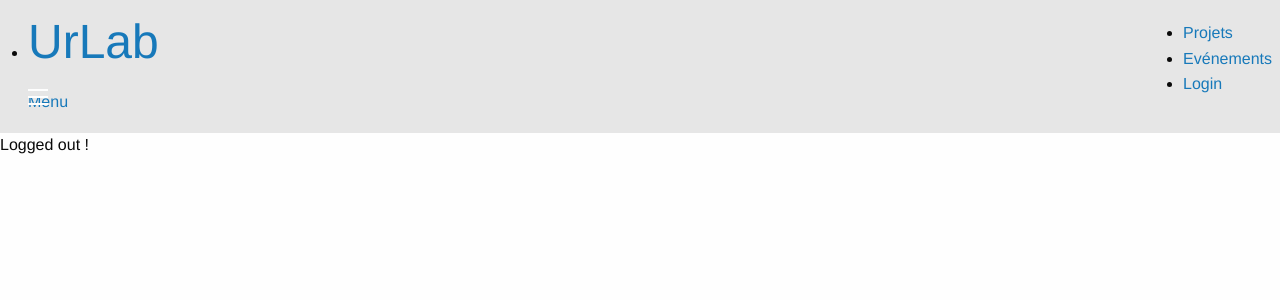
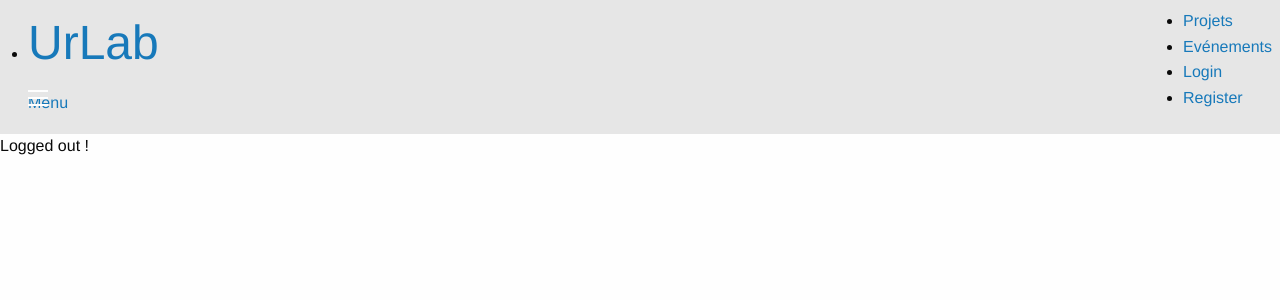
Before and after one commit to UrLab/incubator, a Django app: page /admin/logout/ in a window 1280 px wide. Shown: the top 300 px of the page. Run offline with Django 3.2, Linux system fonts and the light colour scheme; the visitor is signed in with stand-in values (Sample User, id 1); some libraries are stand-ins or nearby versions.

Commit message:
Fix django admin templates and add fake registration

```diff
--- a/incubator/templates/base.html
+++ b/incubator/templates/base.html
@@ -36,6 +36,7 @@
           <li><a href="{% url "logout" %}">Logout</a></li>
         {% else %}
           <li><a href="{% url "login" %}">Login</a></li>
+          <li><a href="{% url "register" %}">Register</a></li>
         {% endif %}
       </ul>
     </section>
--- a/incubator/urls.py
+++ b/incubator/urls.py
@@ -1,5 +1,8 @@
 from django.conf.urls import patterns, include, url
 from django.contrib import admin
+
+from django.views.generic.edit import CreateView
+from django.contrib.auth.forms import UserCreationForm
 
 urlpatterns = patterns(
     '',
@@ -7,5 +10,11 @@ urlpatterns = patterns(
     url(r'^events/', include('events.urls')),
 
     url(r'^admin/', include(admin.site.urls)),
-    url('^', include('django.contrib.auth.urls'))
+    url('^', include('django.contrib.auth.urls')),
+    url('^register/', CreateView.as_view(
+        template_name='registration/register.html',
+        form_class=UserCreationForm,
+        success_url='/',
+
+    ), name="register"),
 )
```
Also changed, not shown: incubator/settings.py (+8 -1 lines), templates/registration/register.html (added, +9 -0 lines), templates/registration/logged_out.html (renamed from hackers/templates/registration/logged_out.html), templates/registration/login.html (renamed from hackers/templates/registration/login.html).
